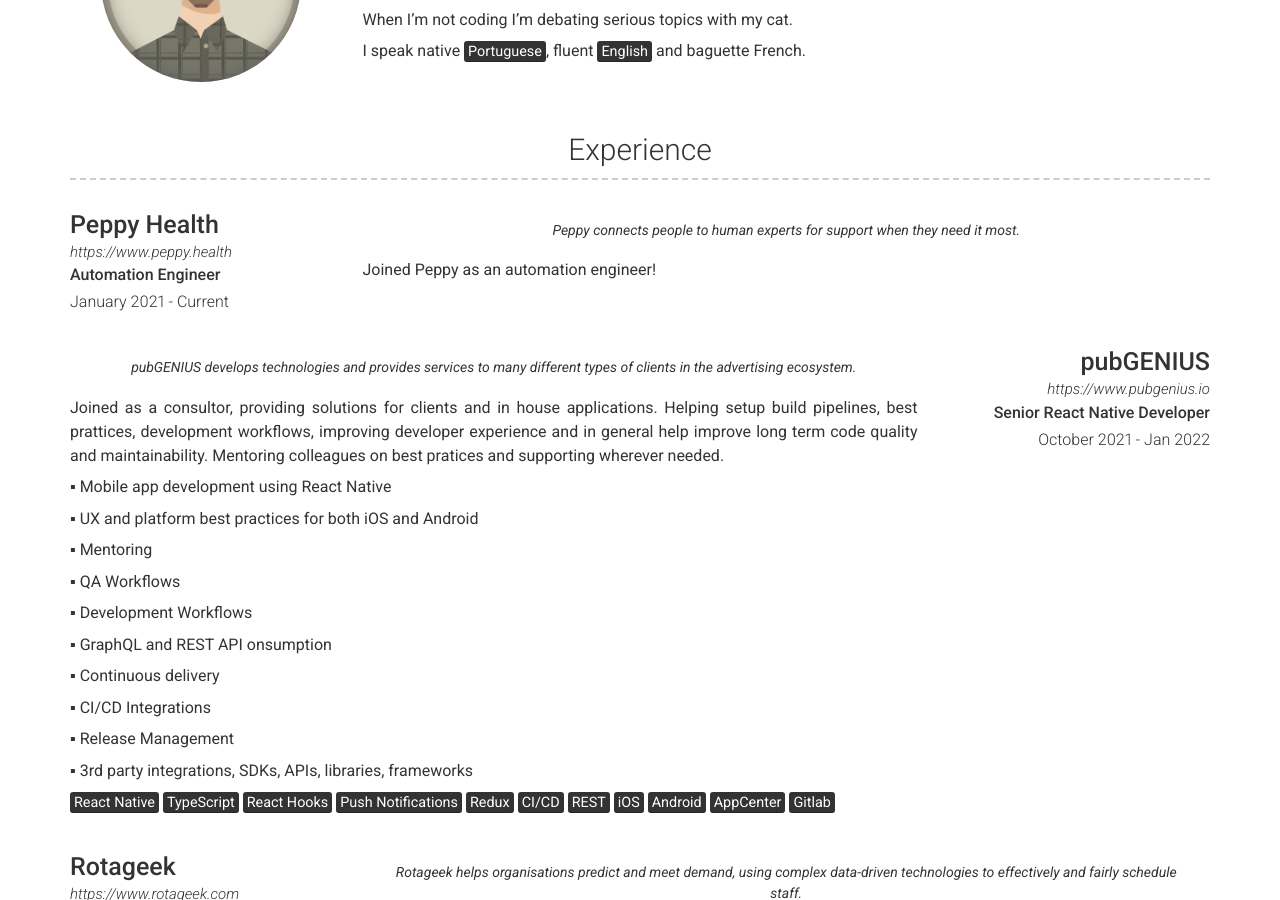
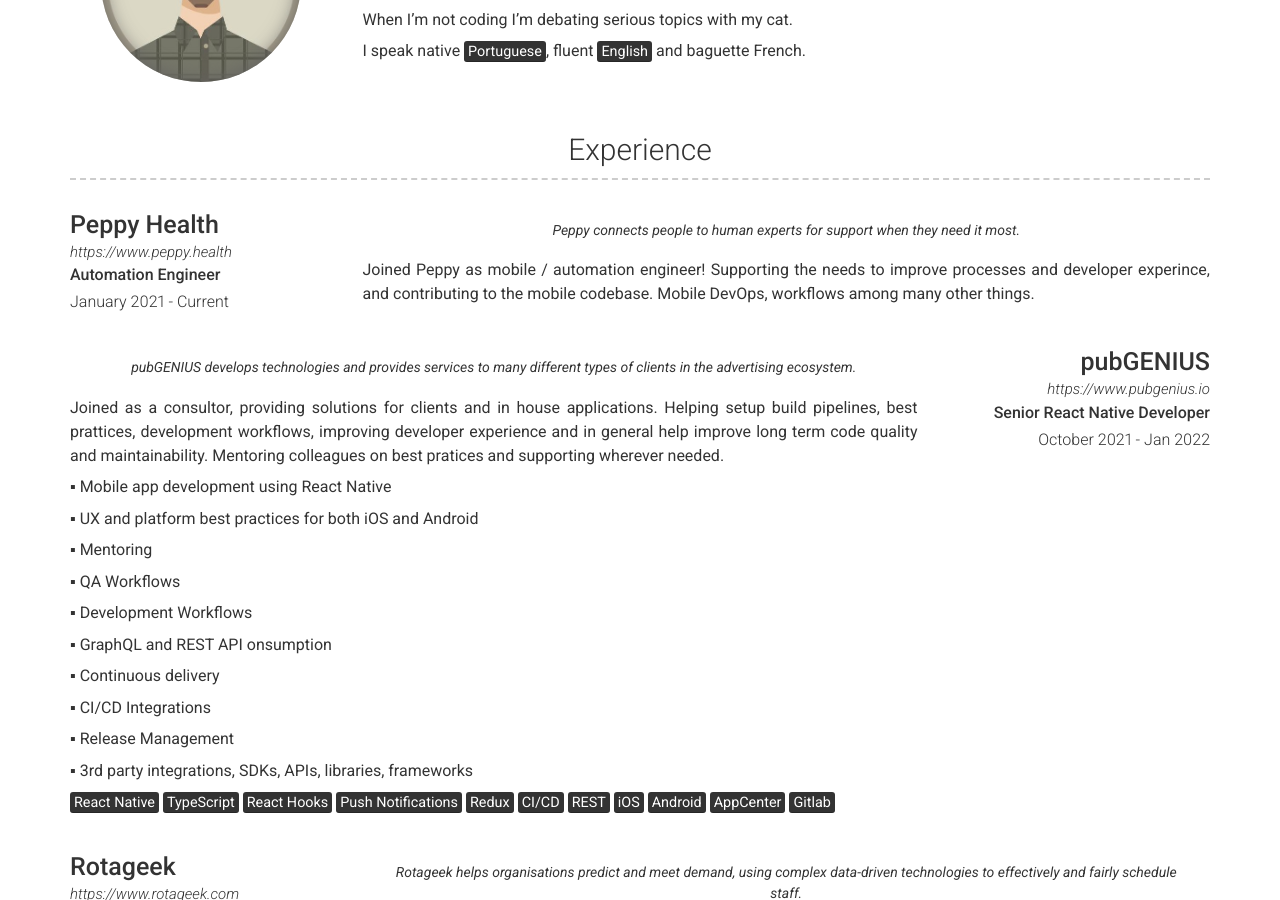
Before and after one commit to filipef101/filipef101.github.io, a Jekyll site: the page built from index.md, in a window 1280 px wide and 900 px high, scrolled down 397 px. Built offline with Jekyll 4.4.1, drawn with Linux system fonts in a browser that asks for light colours; nearby versions of some CDN libraries; a script that is not in the unit is left out.

Commit message:
Update experience.yml

```diff
--- a/_data/experience.yml
+++ b/_data/experience.yml
@@ -7,7 +7,9 @@
   quote: >
     Peppy connects people to human experts for support when they need it most.
   description: | # this will include new lines to allow paragraphs
-    Joined Peppy as an automation engineer!
+    Joined Peppy as mobile / automation engineer!
+    Supporting the needs to improve processes and developer experince, and contributing to the mobile codebase.
+    Mobile DevOps, workflows among many other things.
 
 - layout: right
   company: pubGENIUS
```
